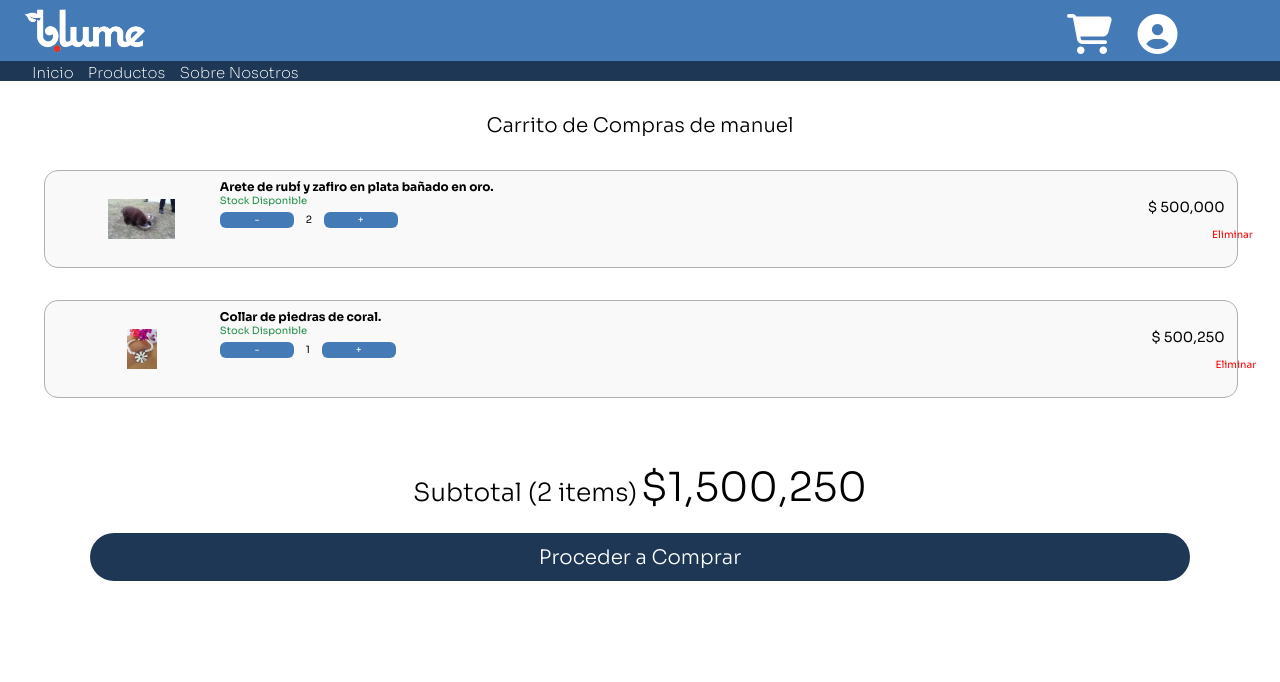
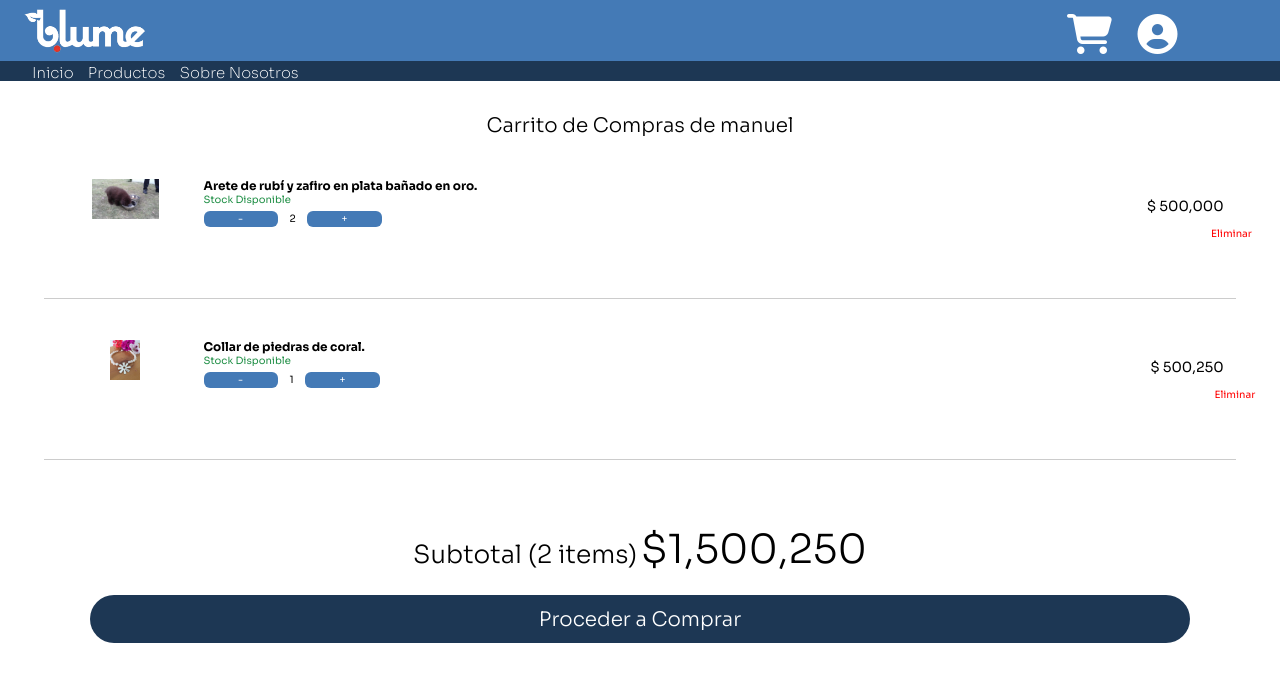
Before and after one commit to manuelandres66/blume, a Django app: page /carro/ in a window 1280 px wide. Shown: the top 682 px of the page. Run offline with Django 3.2, Linux system fonts and the light colour scheme; a user stored in the database is signed in; data comes from the database, SQL or seed files in the repository; both versions use the stored data as it was after the commit; some libraries are stand-ins or nearby versions.

Commit message:
Carrito mejorado

```diff
--- a/static/css/carrito.css
+++ b/static/css/carrito.css
@@ -16,13 +16,12 @@
 }
 
 .contenedor_producto {
-    background-color: #f9f9f9;
     margin-left: 7vw;
     width: 86vw;
     height: 11.5vh;
-    border-radius: 14px;
-    border: solid 1px #afafaf;
     margin-bottom: 4vh;
+    border-bottom: 1px solid rgba(0, 0, 0, .2);
+    padding-bottom: 4vh;
 }
 
 .imagen_producto {
@@ -154,12 +153,7 @@
         width: 10vw;
         height: 5vh;
         object-fit: contain;
-        margin: 0;
-        position: relative;
-        top: 50%;
-        -ms-transform: translateY(-50%);
-        transform: translateY(-50%);
-        margin-left: 2.6vw;
+        margin-top: 1.2vh;
     }
 
     .contenedor_titulo {
--- a/templates/carrito.html
+++ b/templates/carrito.html
@@ -15,6 +15,7 @@
         {% for producto in productos %}
             <h6 class="stock_cantidad" style="display: none;">{{producto.producto.stock}}</h6>
             <div class="contenedor_producto">
+                <div>
                     <img class="imagen_producto" src="/{{producto.producto.imagen}}">
                     <div class="contenedor_titulo">
                         <a id="referencia" href="/{{producto.producto.material}}/{{producto.producto.tipo}}/{{producto.producto.id}}/">
@@ -39,6 +40,7 @@
                         <a href="/carro/?eliminar={{producto.producto.id}}"">Eliminar</a>
                     </div>
                 </div>
+            </div>
         {% endfor %}
         </div>
         <div class="comprar">
```
Also changed, not shown: db.sqlite3. Lines whose indentation alone changed are shown as unchanged.
